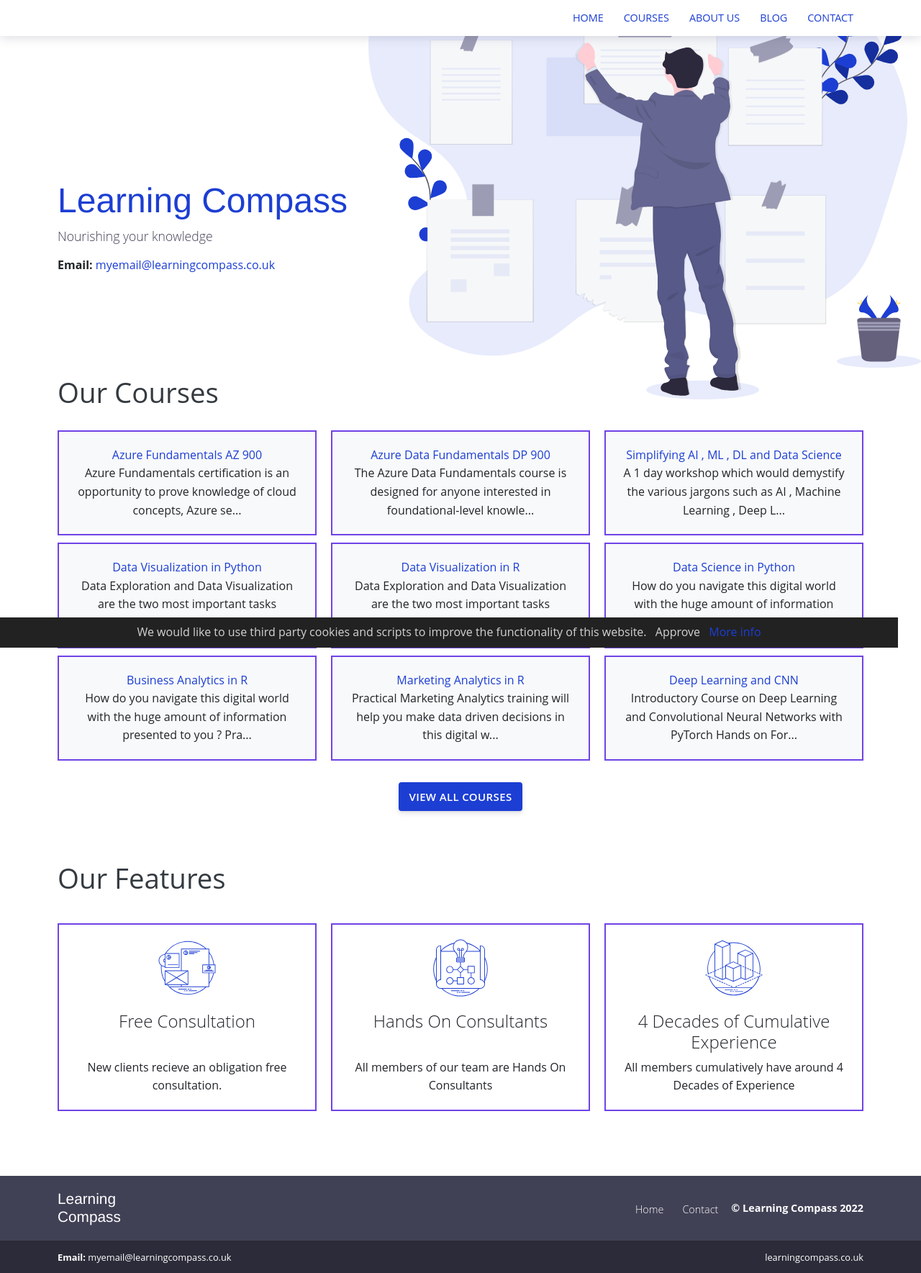
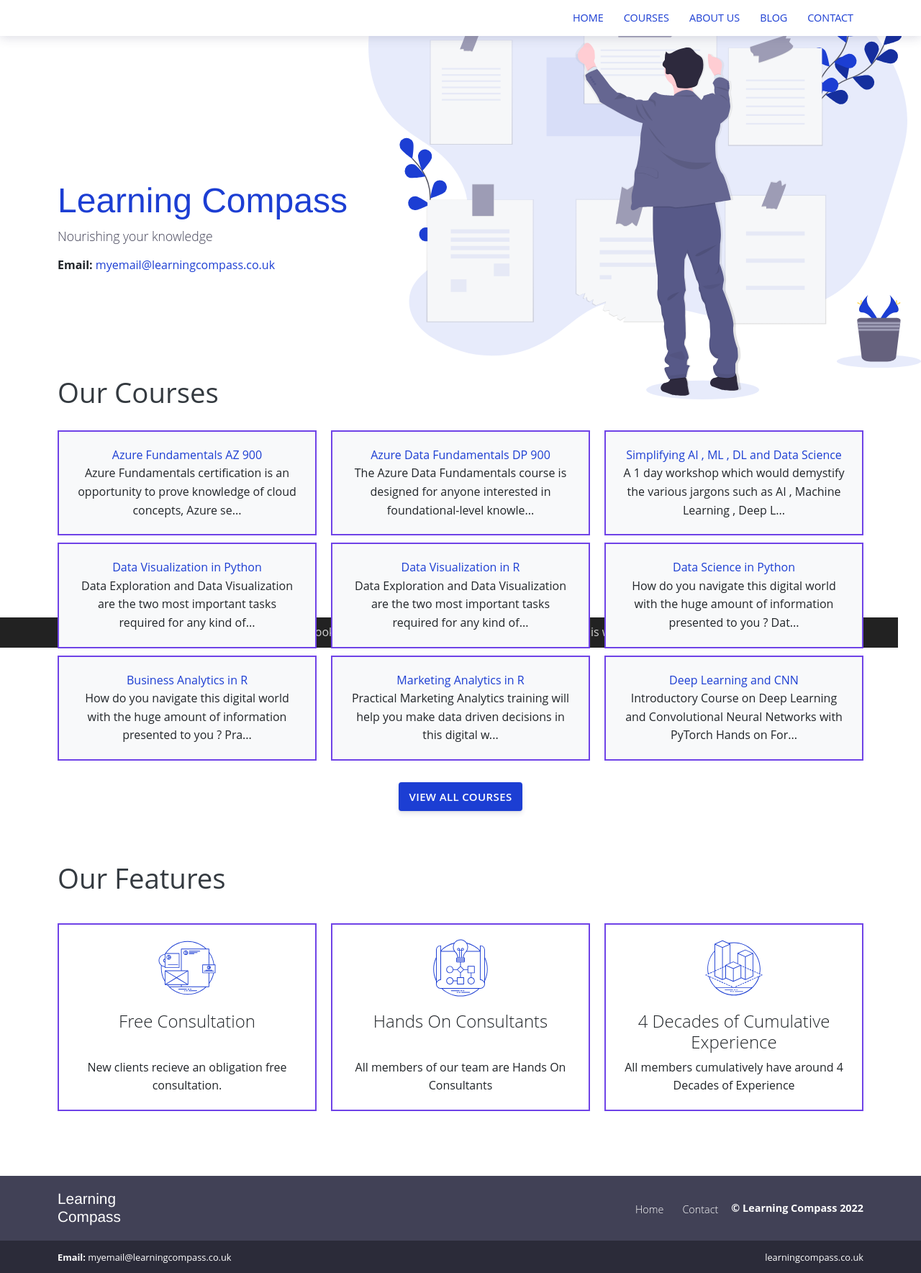
Before and after one commit to learningcompass007/learningcompass007.github.io, a Jekyll site: the page built from index.html, in a window 1280 px wide. Shown: the whole page at 72% size. Built offline with Jekyll 4.4.1, drawn with Linux system fonts in a browser that asks for light colours.

Commit message:
Added Cookie Consent

```diff
--- a/_layouts/default.html
+++ b/_layouts/default.html
@@ -11,9 +11,10 @@
   {% include main-menu-mobile.html %}
   <div id="wrapper" class="wrapper">
     {% include header.html headerClass='header-extra' %}
+    {% include cookie-consent.html %}
     {{content}}
   </div>
-  {% include cookie-consent.html %}
+
   {% include footer.html %}
   {% include sub-footer.html %}
   <script src="https://ajax.googleapis.com/ajax/libs/jquery/2.2.4/jquery.min.js"></script>
```
